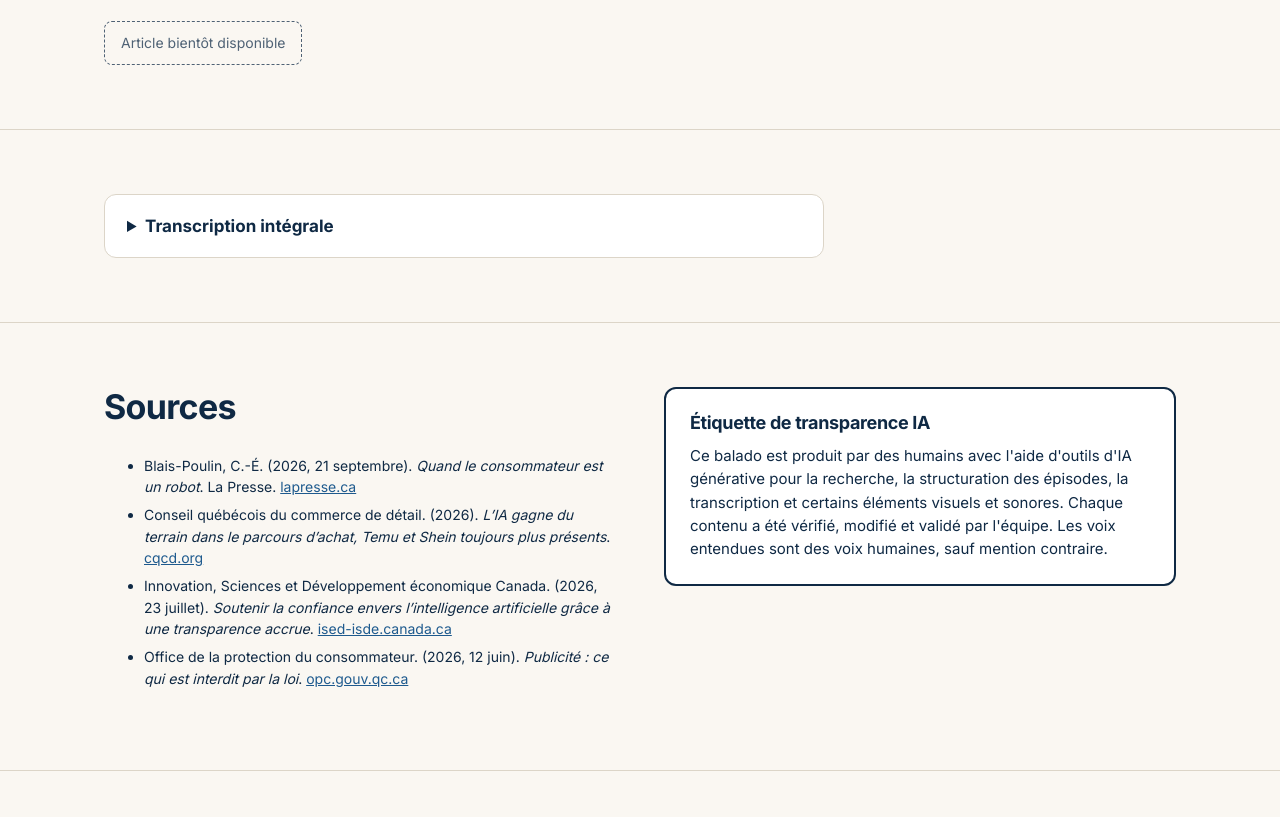
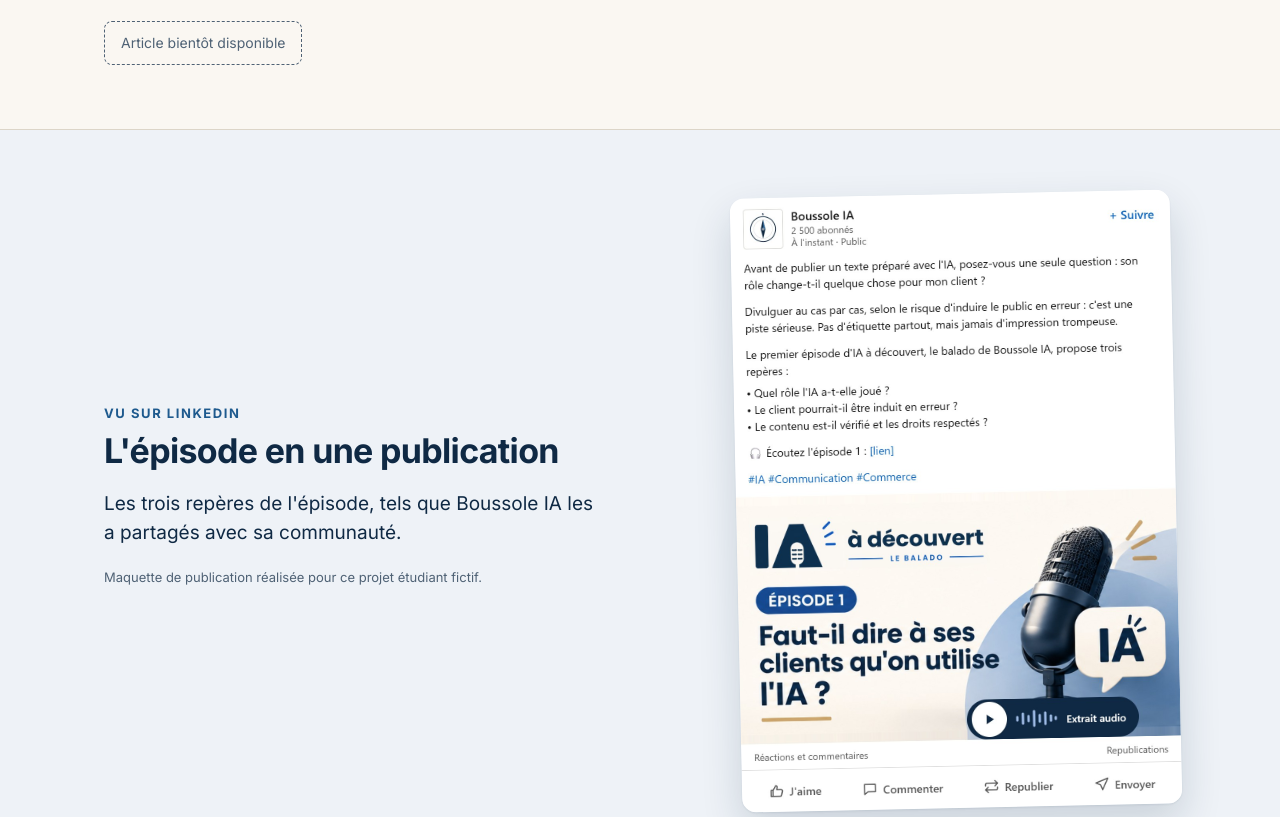
Before and after one commit to FelixBLaf/iaadecouvert, a plain HTML site: page iaadecouvert/episode.html in a window 1280 px wide. Shown: the part 1159-1976 px from the top of the page. Drawn offline with Linux system fonts and the light colour scheme; files whose address does not match are found by name.

Commit message:
Add files via upload

```diff
--- a/iaadecouvert/episode.html
+++ b/iaadecouvert/episode.html
@@ -36,6 +36,15 @@
   <section><div class="wrap">
     <h2>L'article</h2>
     <div class="article" id="article"></div>
+  </div></section>
+  <section class="seen" id="seen" hidden><div class="wrap seen-grid">
+    <div>
+      <div class="eyebrow">Vu sur LinkedIn</div>
+      <h2 style="margin:8px 0 12px">L'épisode en une publication</h2>
+      <p class="seen-text">Les trois repères de l'épisode, tels que Boussole IA les a partagés avec sa communauté.</p>
+      <p class="small">Maquette de publication réalisée pour ce projet étudiant fictif.</p>
+    </div>
+    <figure class="post"><img id="seen-img" alt="Publication LinkedIn de Boussole IA présentant l'épisode"></figure>
   </div></section>
   <section><div class="wrap">
     <details class="transcript">
@@ -92,6 +101,7 @@
   document.getElementById("sources").innerHTML = ep.sources.length
     ? ep.sources.map(s => `<li>${s}</li>`).join("")
     : `<li>${soon("Sources")}</li>`;
+  if (ep.linkedin) { document.getElementById("seen-img").src = ep.linkedin; document.getElementById("seen").hidden = false; }
   document.getElementById("people").innerHTML = ep.people.map(p =>
     `<li><span class="initial">${p.name[0]}</span><div><strong>${p.name}</strong><span>${p.role}</span></div></li>`).join("");
   document.getElementById("voice-note").textContent = PODCAST.voiceNote;
--- a/iaadecouvert/style.css
+++ b/iaadecouvert/style.css
@@ -103,6 +103,14 @@ summary { font-weight: 700; cursor: pointer; }
 .people li div span { display: block; color: var(--muted); font-size: 14px; line-height: 1.35; }
 .ep .with { font-size: 14px; font-weight: 600; color: var(--ink); }
 
+/* seen on LinkedIn */
+.seen { background: #EEF2F7; }
+.seen-grid { display: grid; grid-template-columns: minmax(0, 1fr) minmax(0, 440px); gap: 56px; align-items: center; }
+.seen-text { font-size: 19px; max-width: 26em; }
+.post { margin: 0; transform: rotate(-1.2deg); }
+.post img { width: 100%; border-radius: 14px; box-shadow: 0 1px 2px rgba(15,41,68,.08), 0 18px 40px rgba(15,41,68,.16); }
+@media (max-width: 800px) { .seen-grid { grid-template-columns: minmax(0, 1fr); gap: 28px; } .post { transform: none; max-width: 420px; } }
+
 /* footer */
 footer { background: var(--navy); color: var(--cream); padding: 48px 0; font-size: 14px; }
 footer .wrap { display: flex; justify-content: space-between; gap: 32px; flex-wrap: wrap; align-items: center; }
```
Also changed, not shown: iaadecouvert/LinkedIn-Ep1.jpg (added), iaadecouvert/LinkedIn-Ep2.jpg (added), iaadecouvert/seen-d.png (added).
